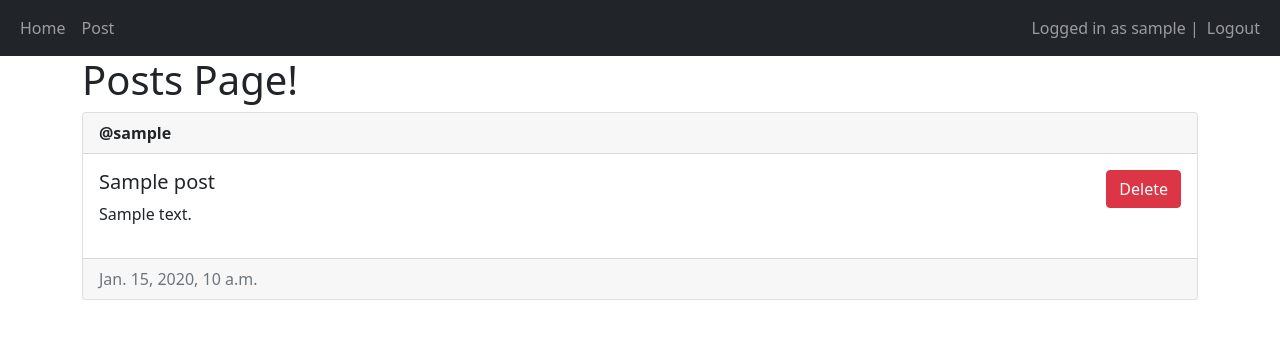
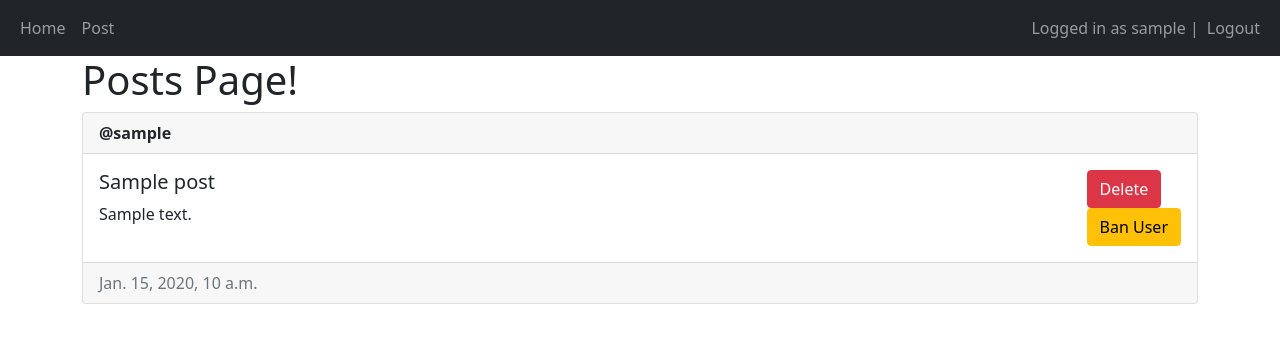
Before and after one commit to swiatekPiotr/dj-management-project, a Django app: page / in a window 1280 px wide. Shown: the top 356 px of the page. Run offline with Django 4.2, Linux system fonts and the light colour scheme; a user stored in the database is signed in; tables that the repository leaves empty hold one stand-in row (values such as "Sample post").

Commit message:
ban ability for staff

```diff
--- a/main/templates/main/home.html
+++ b/main/templates/main/home.html
@@ -19,6 +19,14 @@
                 <button type="submit" class="btn btn-danger" name="post-id" value="{{post.id}}"> Delete </button>
             </form>
             {% endif %}
+            {% if user.is_staff %}
+            <form method="POST">
+                {% csrf_token %}
+                <button type="submit" class="btn btn-warning"
+                        name="user-id"
+                        value="{{post.author.id}}"> Ban User </button>
+            </form>
+            {% endif %}
         </div>
     </div>
     <div class="card-footer text-muted"> {{post.created_at}} </div>
--- a/main/views.py
+++ b/main/views.py
@@ -2,6 +2,7 @@ from django.shortcuts import render, redirect
 from .forms import RegisterForm, PostForm
 from django.contrib.auth.decorators import login_required, permission_required
 from django.contrib.auth import login, logout, authenticate
+from django.contrib.auth.models import User, Group
 from .models import Post
 
 
@@ -10,9 +11,24 @@ def home(request):
     posts = Post.objects.all()
     if request.method == "POST":
         post_id = request.POST.get("post-id")
-        post = Post.objects.filter(id=post_id).first()
-        if post and (post.author == request.user or request.user.has_perm("main.delete_post")):
-            post.delete()
+        user_id = request.POST.get("user-id")
+        if post_id:
+            post = Post.objects.filter(id=post_id).first()
+            if post and (post.author == request.user or request.user.has_perm("main.delete_post")):
+                post.delete()
+        elif user_id:
+            user = User.objects.filter(id=user_id).first()
+            if user and request.user.is_staff:
+                try:
+                    group = Group.objects.get(name='default')
+                    group.user_set.remove(user)
+                except:
+                    pass
+                try:
+                    group = Group.objects.get(name='mod')
+                    group.user_set.remove(user)
+                except:
+                    pass
     return render(request, 'main/home.html', {"posts": posts})
 
 
```
Also changed, not shown: main/apps.py (+13 -0 lines).
